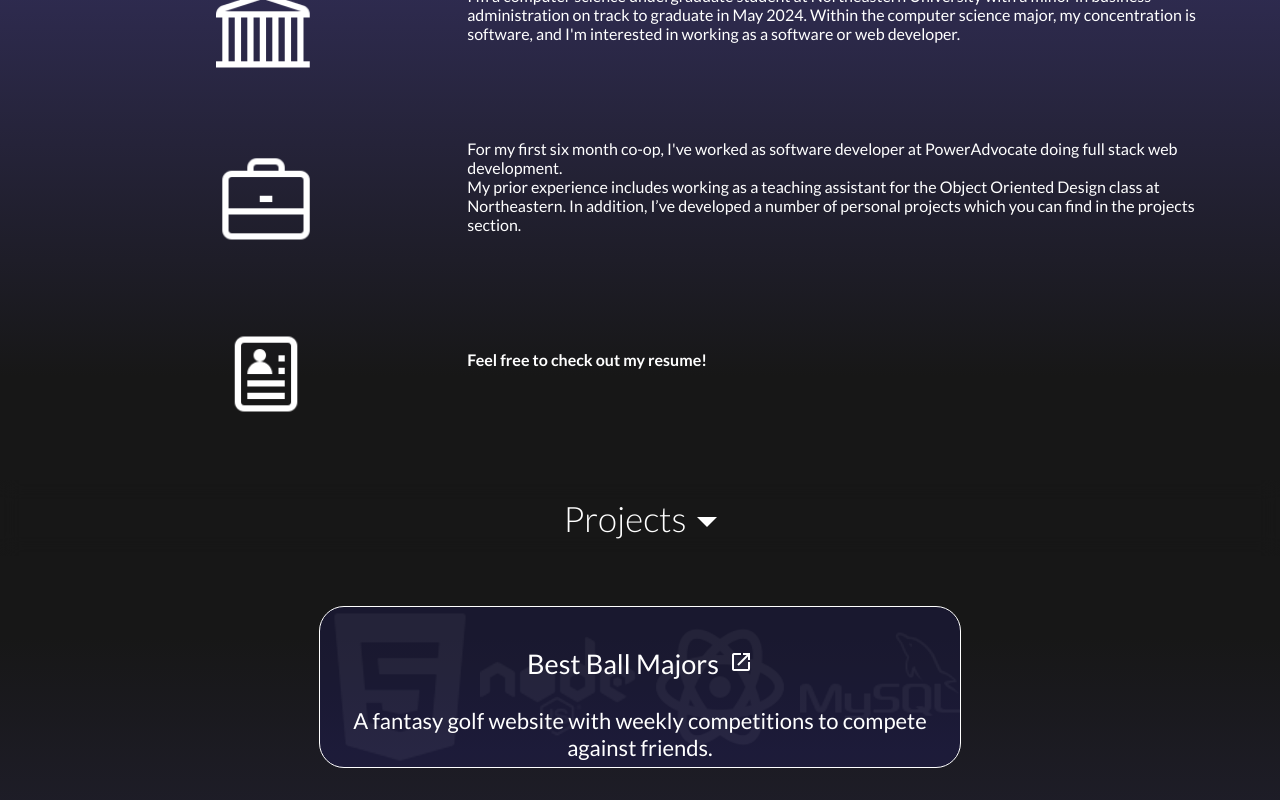
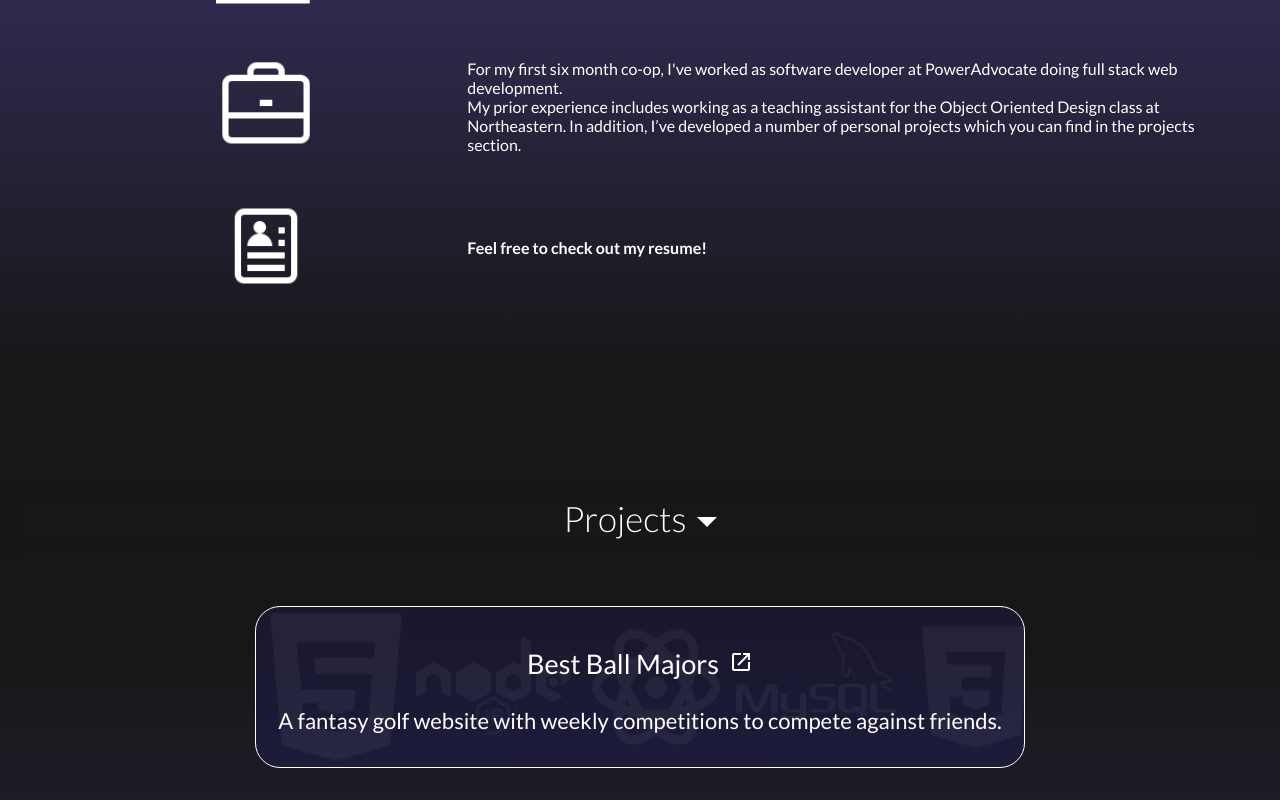
Before and after one commit to nate-kirschner/personal-website, a React (Create React App) app: page / in a window 1280 px wide. Shown: the part 1120-1920 px from the top of the page. Built offline with nearby package versions, Linux system fonts and the light colour scheme.

Commit message:
made project and experience cards more responsive

```diff
--- a/src/styles/aboutMe.scss
+++ b/src/styles/aboutMe.scss
@@ -23,7 +23,15 @@
 
     @include desktop {
         grid-template-columns: 25% 75%;
-        row-gap: 10px;
+        row-gap: 3em;
+    }
+
+    @include largeDesktop {
+        row-gap: 4em;
+    }
+
+    @include wideScreen {
+        row-gap: 5em;
     }
 }
 
@@ -106,11 +114,11 @@
 }
 
 .iconWrapper {
-    padding: 1em 0;
     height: 100%;
     display: flex;
     align-items: center;
     justify-content: center;
+    flex-grow: 1;
 
     img {
         align-self: center;
@@ -168,8 +176,8 @@
     height: 100%;
     display: flex;
     align-items: center;
-    // justify-content: center;
     text-align: left;
+    flex-grow: 1;
 
     p {
         align-self: center;
--- a/src/styles/experienceCard.scss
+++ b/src/styles/experienceCard.scss
@@ -3,7 +3,7 @@
 .experienceCard {
     width: 100%;
     margin: 2vh 0;
-    height: 8em;
+    height: 10em;
     transition: all .4s;
     display: flex;
     flex-wrap: wrap;
@@ -19,7 +19,7 @@
     }
 
     &#active {
-        height: 100vh;
+        height: 80vh;
         width: 80vw;
         transition: all .4s;
 
--- a/src/styles/projectCard.scss
+++ b/src/styles/projectCard.scss
@@ -2,14 +2,10 @@
 
 .projectCard {
     border: 1px solid white;
-    width: 50%;
+    width: 90%;
     margin: 50px auto;
     border-radius: 25px;
     overflow-x: hidden;
-    // box-shadow: 5px 5px 15px 5px black;
-    // height: 20vh;
-    // min-height: 20vh;
-    // transition: min-height .4s;
     cursor: pointer;
     position: relative;
 
@@ -20,6 +16,19 @@
     z-index: 0;
 
     background-color: rgba(44, 32, 255, .1);
+
+    @include tablet {
+        width: 70%;
+    }
+
+    @include laptop {
+        width: 60%;
+    }
+
+    @include desktop {
+        width: 50%;
+    }
+
 }
 
 .scrolled#selected {
```
